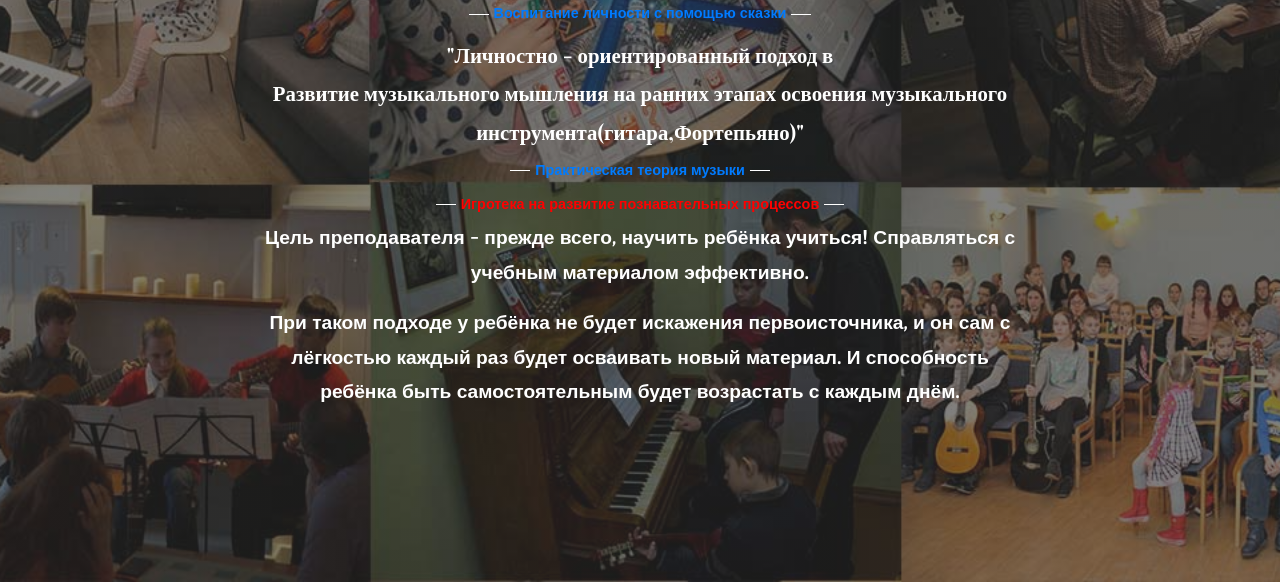
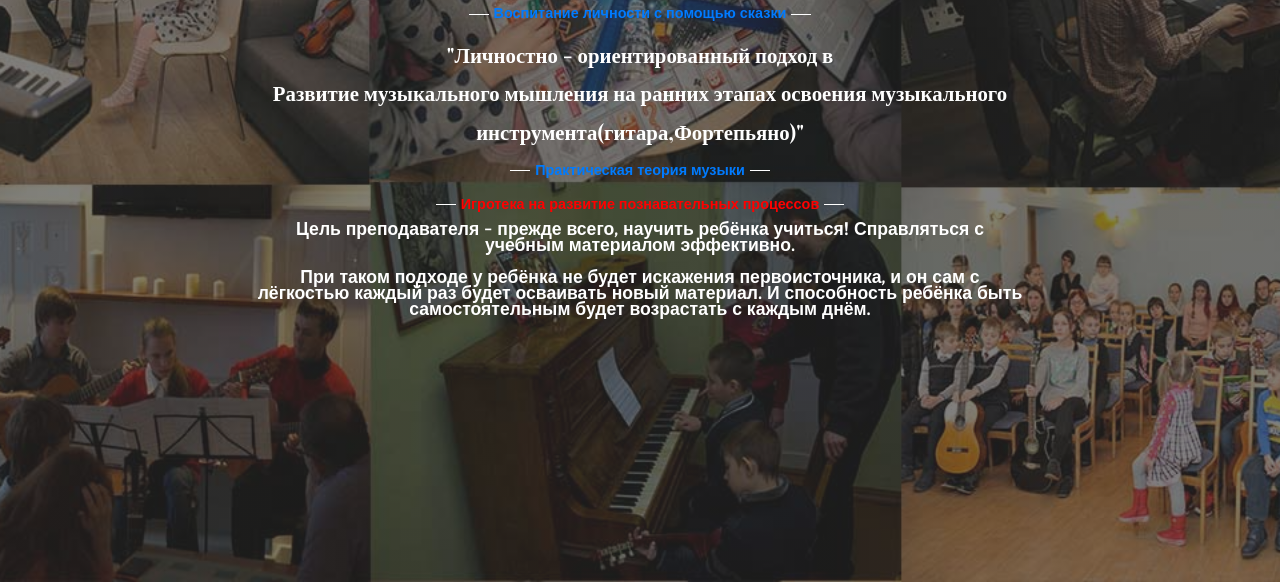
Before and after one commit to andreychernetsky/fairy-tale, a plain HTML site: page index.html in a window 1280 px wide. Shown: the part 218-800 px from the top of the page. Drawn offline with nearby package versions, Linux system fonts and the light colour scheme.

Commit message:
all foto

```diff
--- a/css/main.css
+++ b/css/main.css
@@ -139,8 +139,9 @@ h1, h2, h3, h4, h5, h6 {
 }
 
 .main-text__desc {
-	font-size: 1.2rem;
+	font-size: 1.1rem;
 	color: white;
 	font-weight: bolder;
+	line-height: 1rem;
 
 }
```
